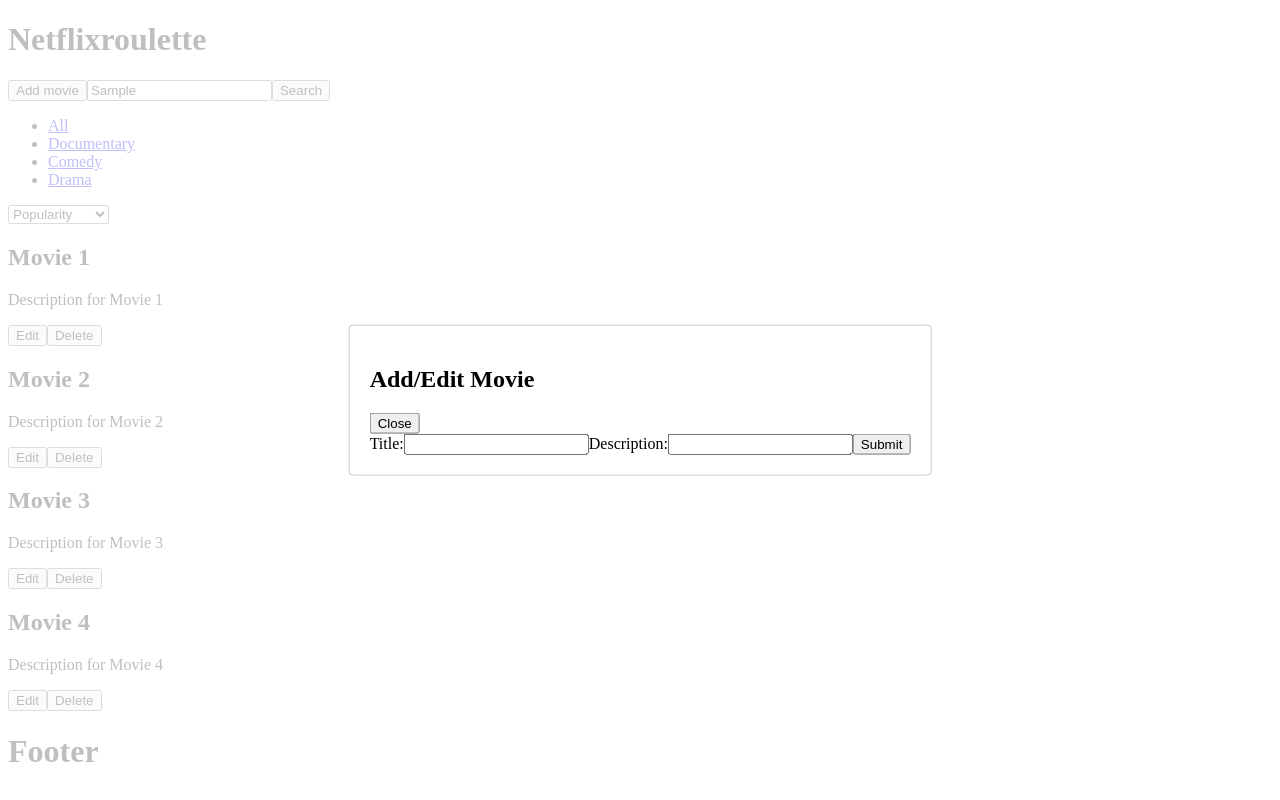
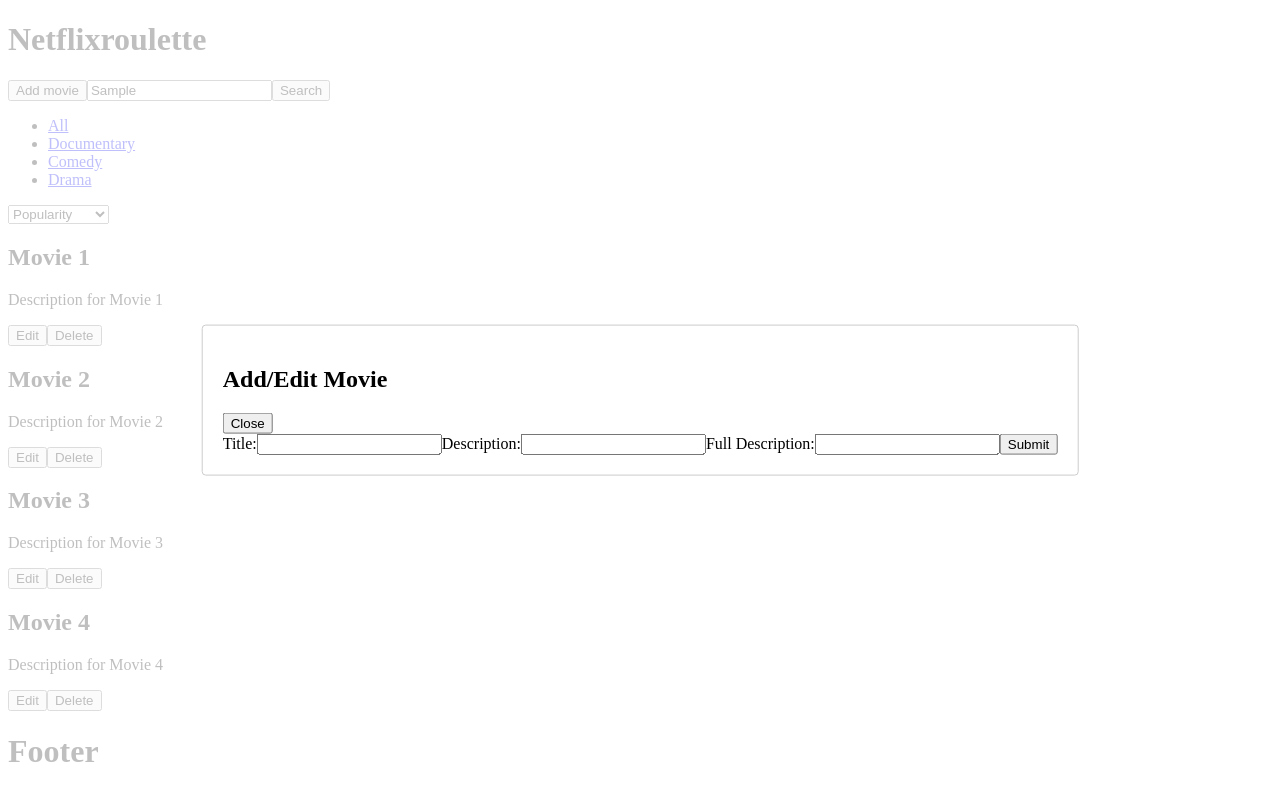
Before and after one commit to FallenBY1/reactJS2022Q4CIS, a React app in the folder movieapp/: page /search in a window 1280 px wide. Both pictures are taken after typing "Sample" into the empty fields and a click on the button "Add movie". Built offline with nearby package versions, Linux system fonts and the light colour scheme.

Commit message:
Home work 5 - movie details section added

```diff
--- a/movieapp/package.json
+++ b/movieapp/package.json
@@ -80,7 +80,7 @@
     "eslint-plugin-prettier": "^4.2.1",
     "eslint-plugin-promise": "^6.1.1",
     "eslint-plugin-react": "^7.31.10",
-    "eslint-plugin-react-hooks": "^4.3.0",
+    "eslint-plugin-react-hooks": "^4.6.0",
     "eslint-webpack-plugin": "^3.2.0",
     "html-loader": "^4.2.0",
     "html-webpack-plugin": "^5.5.0",
--- a/movieapp/src/App.tsx
+++ b/movieapp/src/App.tsx
@@ -3,38 +3,38 @@
 import { HomePage } from './pages/HomePage/HomePage';
 import './services/i18n';
 import { useState, useEffect } from 'react';
-
-type Movie = {
-  [id: string]: string;
-  title: string;
-  description: string;
-};
+import { Movie } from './models/types';
 
 const moviesMock: Array<Movie> = [
   {
     id: 'm1',
     title: 'Movie 1',
-    description: 'Description for Movie 1'
+    description: 'Description for Movie 1',
+    fullDescription: 'Full description for Movie 1'
   },
   {
     id: 'm2',
     title: 'Movie 2',
-    description: 'Description for Movie 2'
+    description: 'Description for Movie 2',
+    fullDescription: 'Full description for Movie 2'
   },
   {
     id: 'm3',
     title: 'Movie 3',
-    description: 'Description for Movie 3'
+    description: 'Description for Movie 3',
+    fullDescription: 'Full description for Movie 3'
   },
   {
     id: 'm4',
     title: 'Movie 4',
-    description: 'Description for Movie 4'
+    description: 'Description for Movie 4',
+    fullDescription: 'Full description for Movie 4'
   }
 ];
 
 export function App(): JSX.Element {
   const [movies, setMovies] = useState<Movie[]>([]);
+  const [expandedMovie, setExpandedMovie]: any = useState();
 
   useEffect(() => {
     Promise.resolve(moviesMock).then((movies) => setMovies(movies));
@@ -42,8 +42,8 @@
 
   return (
     <>
-      <Header setMovies={setMovies} />
-      <HomePage setMovies={setMovies} movies={movies} />
+      <Header setMovies={setMovies} expandedMovie={expandedMovie} setExpandedMovie={setExpandedMovie} />
+      <HomePage setMovies={setMovies} movies={movies} setExpandedMovie={setExpandedMovie} />
       <Footer />
     </>
   );
--- a/movieapp/src/components/Card/Card.tsx
+++ b/movieapp/src/components/Card/Card.tsx
@@ -2,7 +2,7 @@
 
 export function Card(props: MovieProps): JSX.Element {
   return (
-    <div>
+    <div onClick={props.onClick}>
       <h2>{props.title}</h2>
       <p>{props.description}</p>
     </div>
--- a/movieapp/src/containers/AddEditMovieForm/AddEditMovieForm.tsx
+++ b/movieapp/src/containers/AddEditMovieForm/AddEditMovieForm.tsx
@@ -11,15 +11,16 @@
     e.preventDefault();
     const title = e.target.elements.title.value;
     const description = e.target.elements.description.value;
+    const fullDescription = e.target.elements.fullDescription.value;
     const id = e.target.elements.id.value || `${title}_${description}_${Math.random().toString()}`;
 
     if (!e.target.elements.id.value) {
       props.onAddMovie((prev: any) => {
-        return [...prev, { id, title, description }];
+        return [...prev, { id, title, description, fullDescription }];
       });
     } else {
       props.onAddMovie((prev: any) => {
-        return prev.map((el: any) => (el.id === id ? { id, title, description } : el));
+        return prev.map((el: any) => (el.id === id ? { id, title, description, fullDescription } : el));
       });
     }
     props.onCloseModal();
@@ -38,6 +39,10 @@
           {t(CONSTANTS.LABEL_DESCRIPTION)}:
           <input type="text" id={'description'} defaultValue={props.currentValue.description} />
         </label>
+        <label htmlFor="description">
+          {t(CONSTANTS.LABEL_DESCRIPTION_FULL)}:
+          <input type="text" id={'fullDescription'} defaultValue={props.currentValue.fullDescription} />
+        </label>
         <input type="hidden" id={'id'} defaultValue={props.currentValue.id} />
         <Button title={t(CONSTANTS.SUBMIT)} type={ButtonTypes.submit} />
       </form>
--- a/movieapp/src/containers/Header/Header.tsx
+++ b/movieapp/src/containers/Header/Header.tsx
@@ -7,6 +7,7 @@
 import { CONSTANTS } from '../../services/constants';
 import { HeaderProps } from '../../models/types';
 import { ButtonTypes } from '../../models/enums';
+import { MovieDetails } from '../MovieDetails/MovieDetails';
 
 const customStyles = {
   content: {
@@ -39,7 +40,8 @@
         {t(CONSTANTS.ROULETTE)}
       </h1>
       <Button type={ButtonTypes.button} onClick={openModal} title={t(CONSTANTS.ADD_MOVIE)} />
-      <SearchForm />
+      {!props.expandedMovie ? <SearchForm /> : ''}
+      {props.expandedMovie ? <MovieDetails expandedMovie={props.expandedMovie} setExpandedMovie={props.setExpandedMovie} /> : ''}
       <Modal isOpen={modalIsOpen} onRequestClose={closeModal} style={customStyles} contentLabel={t(CONSTANTS.LABEL_MODAL)}>
         <AddEditMovieForm onCloseModal={closeModal} onAddMovie={props.setMovies} currentValue={{ title: '', description: '', id: '' }} />
       </Modal>
--- /dev/null
+++ b/movieapp/src/containers/MovieDetails/MovieDetails.tsx
@@ -0,0 +1,21 @@
+import { useTranslation } from 'react-i18next';
+import { expandedMovieProps } from '../../models/types';
+import { Button } from '../../components/Button/Button';
+import { CONSTANTS } from '../../services/constants';
+import { ButtonTypes } from '../../models/enums';
+
+export function MovieDetails(props: expandedMovieProps): JSX.Element {
+  const { t } = useTranslation();
+
+  function closeMovieDetails(): void {
+    props.setExpandedMovie();
+  }
+
+  return (
+    <>
+      <h2>{props.expandedMovie.title}</h2>
+      <p>{props.expandedMovie.fullDescription}</p>
+      <Button title={t(CONSTANTS.LABEL_CLOSE)} type={ButtonTypes.button} onClick={closeMovieDetails} />
+    </>
+  );
+}
--- a/movieapp/src/containers/MovieList/MovieList.tsx
+++ b/movieapp/src/containers/MovieList/MovieList.tsx
@@ -28,6 +28,10 @@
 
   Modal.setAppElement('body');
 
+  function showDetails(key: string): any {
+    props.setExpandedMovie(props.movies.filter((movie: Movie) => movie.id === key)[0]);
+  }
+
   function openModal(key: string): any {
     setCurrentMovie(props.movies.filter((movie: Movie) => movie.id === key)[0]);
     setIsOpen(true);
@@ -54,7 +58,7 @@
       <div>
         {Object.values(props.movies).map((movie) => (
           <Fragment key={movie.id}>
-            <Card title={movie.title} description={movie.description} />
+            <Card title={movie.title} description={movie.description} onClick={() => showDetails(movie.id)} />
             <Button title={t(CONSTANTS.LABEL_EDIT)} type={ButtonTypes.button} onClick={() => openModal(movie.id)} />
             <Button title={t(CONSTANTS.LABEL_DELETE)} type={ButtonTypes.button} onClick={() => deleteMovie(movie.id)} />
           </Fragment>
--- a/movieapp/src/pages/HomePage/HomePage.tsx
+++ b/movieapp/src/pages/HomePage/HomePage.tsx
@@ -8,7 +8,7 @@
     <>
       <Navigation />
       <SortElement />
-      <MovieList setMovies={props.setMovies} movies={props.movies} />
+      <MovieList setMovies={props.setMovies} movies={props.movies} setExpandedMovie={props.setExpandedMovie} />
     </>
   );
 }
--- a/movieapp/src/services/constants.ts
+++ b/movieapp/src/services/constants.ts
@@ -7,6 +7,7 @@
   ADD_FORM_TITLE: 'add_form_title',
   LABEL_TITLE: 'label_title',
   LABEL_DESCRIPTION: 'label_description',
+  LABEL_DESCRIPTION_FULL: 'label_description_full',
   LABEL_MODAL: 'label_modal',
   LABEL_CLOSE: 'label_close',
   LABEL_EDIT: 'label_edit',
--- a/movieapp/src/services/i18n.ts
+++ b/movieapp/src/services/i18n.ts
@@ -12,6 +12,7 @@
       add_form_title: 'Add/Edit Movie',
       label_title: 'Title',
       label_description: 'Description',
+      label_description_full: 'Full Description',
       label_modal: 'Movie Modal',
       label_close: 'Close',
       label_edit: 'Edit',
@@ -29,6 +30,7 @@
       add_form_title: 'Add/Edit Movie DE',
       label_title: 'Title DE',
       label_description: 'Description DE',
+      label_description_full: 'Full Description DE',
       label_modal: 'Movie Modal DE',
       label_close: 'Close DE',
       label_edit: 'Edit DE',
```
Also changed, not shown: movieapp/src/models/types.ts (+11 -0 lines), movieapp/.eslintrc.js, 1 other file (tests, documents, lock files or other folders).
